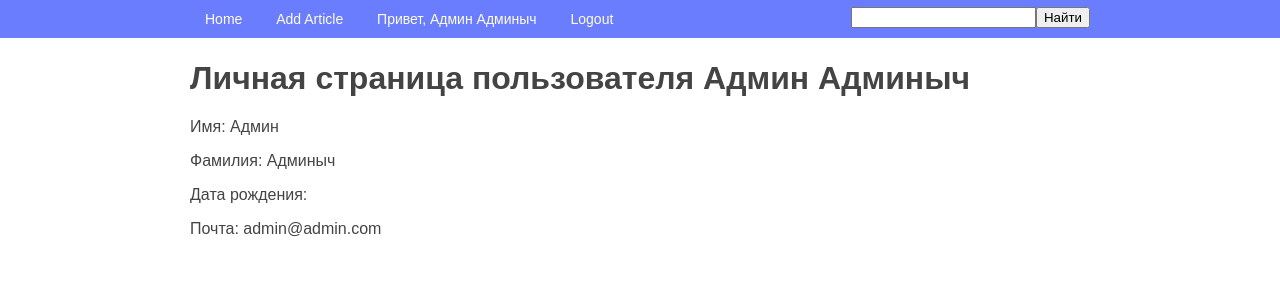
After one commit to violettalivada/lab_68, a Django app: page /accounts/1/ in a window 1280 px wide. The commit adds this page. Shown: the top 300 px of the page. Run offline with Django 3.2, Linux system fonts and the light colour scheme; a user stored in the database is signed in; data comes from the database, SQL or seed files in the repository; some libraries are stand-ins or nearby versions.

Commit message:
Добавлена личная страница пользователя.

```diff
--- /dev/null
+++ b/source/accounts/templates/user_detail.html
@@ -0,0 +1,19 @@
+{% extends 'base.html' %}
+
+{% block title %}Пользователь{% endblock %}
+
+{% block menu_links %}
+    <li><a href="#">Редактировать</a></li>
+    <li><a href="#">Смена пароля</a></li>
+{% endblock %}
+
+{% block content %}
+    <h1>Личная страница пользователя {{ user_obj.get_full_name|default:user_obj.username }}</h1>
+    {% if user_obj.profile.avatar %}
+        <img class="avatar" src="{{ user_obj.profile.avatar.url }}" width="250" height="250" alt="user picture">
+    {% endif %}
+    <p>Имя: {{ user_obj.first_name }}</p>
+    <p>Фамилия: {{ user_obj.last_name }}</p>
+    <p>Дата рождения: {{ user_obj.profile.birth_date|date:'d.m.Y' }}</p>
+    <p>Почта: {{ user_obj.email }}</p>
+{% endblock %}
--- a/source/accounts/urls.py
+++ b/source/accounts/urls.py
@@ -1,6 +1,6 @@
 from django.urls import path
 from django.contrib.auth.views import LoginView, LogoutView
-from accounts.views import RegisterView, RegisterActivateView
+from accounts.views import RegisterView, RegisterActivateView, UserDetailView
 
 app_name = 'accounts'
 
@@ -8,5 +8,6 @@ urlpatterns = [
     path('login/', LoginView.as_view(), name='login'),
     path('logout/', LogoutView.as_view(), name='logout'),
     path('register/', RegisterView.as_view(), name='create'),
-    path('activate/<uuid:token>/', RegisterActivateView.as_view(), name='activate')
+    path('activate/<uuid:token>/', RegisterActivateView.as_view(), name='activate'),
+    path('<int:pk>/', UserDetailView.as_view(), name='detail')
 ]
--- a/source/accounts/views.py
+++ b/source/accounts/views.py
@@ -4,6 +4,9 @@ from django.contrib.auth import authenticate, login, logout
 from django.urls import reverse
 from django.views.generic import CreateView, View
 from django.conf import settings
+from django.views.generic import DetailView
+from django.contrib.auth import get_user_model
+from django.contrib.auth.mixins import LoginRequiredMixin
 
 from accounts.forms import MyUserCreationForm
 from .models import AuthToken
@@ -61,3 +64,9 @@ class RegisterActivateView(View):
                 login(request, user)
             token.delete()
         return redirect('index')
+
+
+class UserDetailView(LoginRequiredMixin, DetailView):
+    model = get_user_model()
+    template_name = 'user_detail.html'
+    context_object_name = 'user_obj'
--- a/source/webapp/static/css/style.css
+++ b/source/webapp/static/css/style.css
@@ -154,3 +154,12 @@ body {
 input[type='submit']:hover {
     cursor: pointer;
 }
+
+.avatar {
+    display: inline-block;
+    float: left;
+    width: 250px;
+    height: auto;
+    margin-right: 20px;
+    margin-bottom: 20px;
+}
--- a/source/webapp/templates/base.html
+++ b/source/webapp/templates/base.html
@@ -25,7 +25,9 @@
                 {% endif %}
                 {% block auth_menu %}
                     {% if request.user.is_authenticated %}
-                        <li><a href="#">Привет, {{ request.user.get_full_name|default:request.user.username }}</a></li>
+                        <li><a href="{% url 'accounts:detail' request.user.pk %}">
+                            Привет, {{ request.user.get_full_name|default:request.user.username }}
+                        </a></li>
                         <li><a href="{% url 'accounts:logout' %}?next={{ request.get_full_path }}">Logout</a></li>
                     {% else %}
                         <li><a href="{% url 'accounts:login' %}?next={{ request.get_full_path }}">Login</a></li>
```
